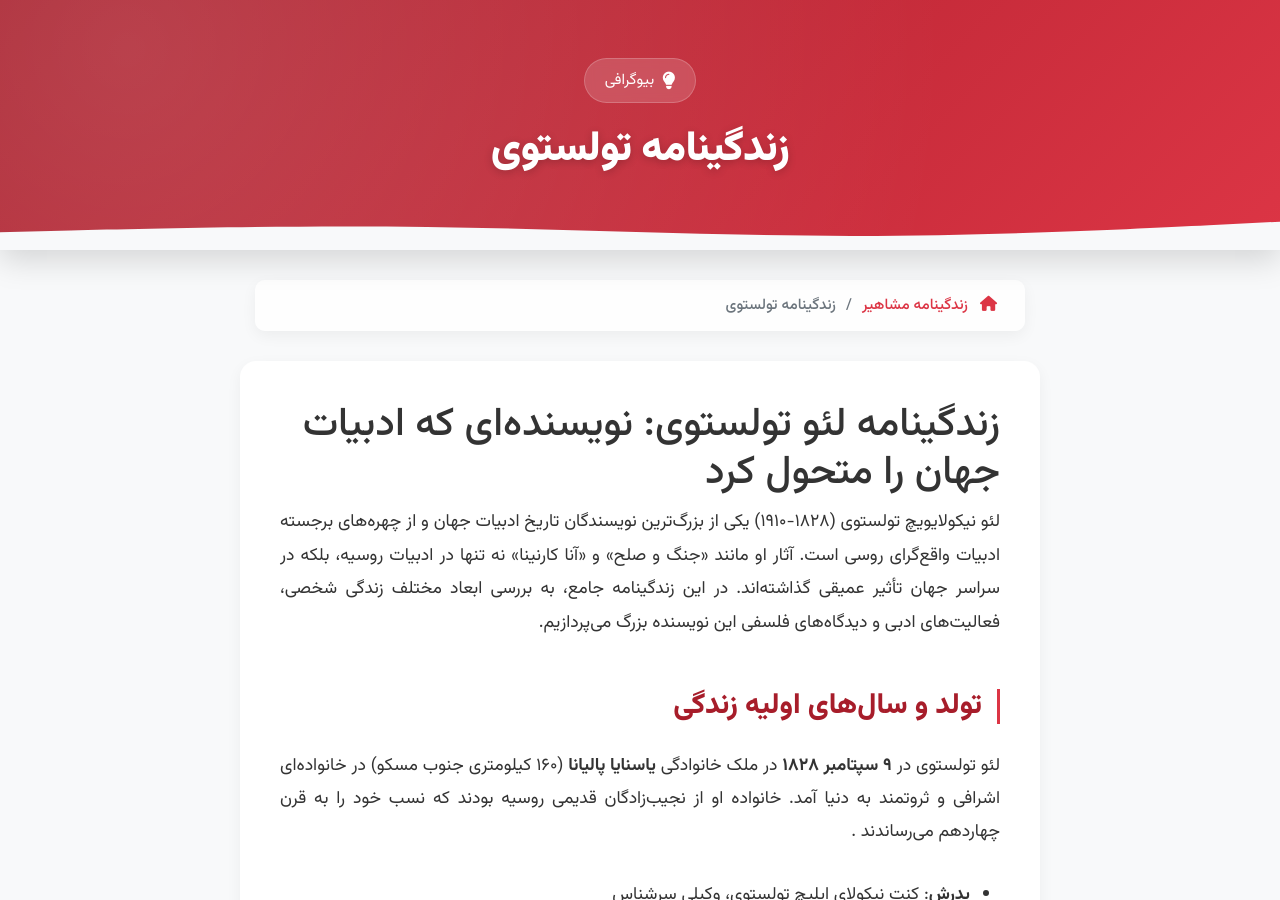
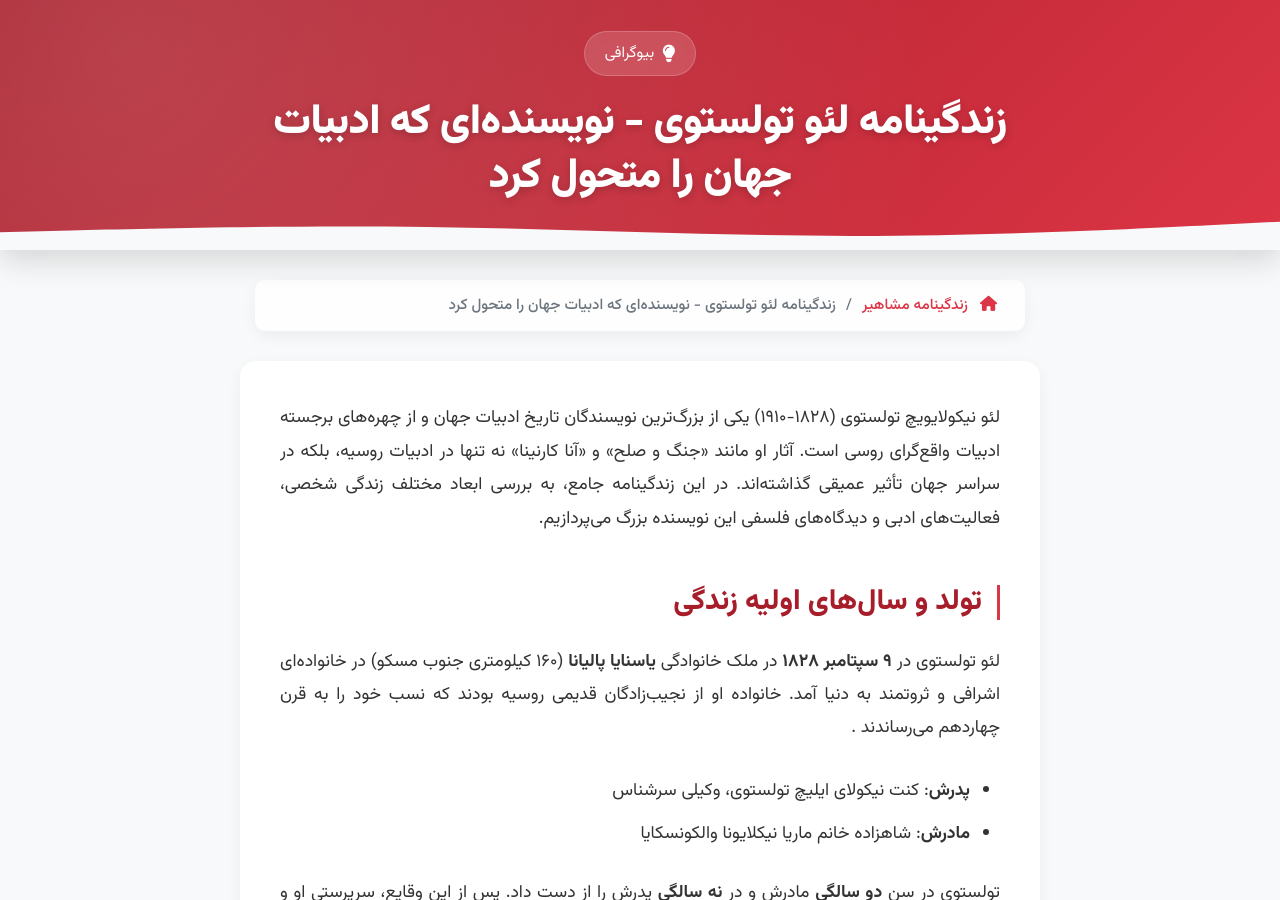
Before and after one commit to darkblog/darkblog.github.io, a Jekyll site: the page built from _posts/2025-7-11-85.md, in a window 1280 px wide and 900 px high. Built offline with Jekyll 4.4.1, drawn with Linux system fonts in a browser that asks for light colours.

Commit message:
Update 2025-7-11-85.md

```diff
--- a/_posts/2025-7-11-85.md
+++ b/_posts/2025-7-11-85.md
@@ -1,14 +1,11 @@
 ---
 layout: post
-title: زندگینامه تولستوی
+title: زندگینامه لئو تولستوی - نویسنده‌ای که ادبیات جهان را متحول کرد
 ---
-
-# زندگینامه لئو تولستوی: نویسنده‌ای که ادبیات جهان را متحول کرد
 
 لئو نیکولایویچ تولستوی (۱۸۲۸-۱۹۱۰) یکی از بزرگ‌ترین نویسندگان تاریخ ادبیات جهان و از چهره‌های برجسته ادبیات واقع‌گرای روسی است. آثار او مانند «جنگ و صلح» و «آنا کارنینا» نه تنها در ادبیات روسیه، بلکه در سراسر جهان تأثیر عمیقی گذاشته‌اند. در این زندگینامه جامع، به بررسی ابعاد مختلف زندگی شخصی، فعالیت‌های ادبی و دیدگاه‌های فلسفی این نویسنده بزرگ می‌پردازیم.
 
 ## تولد و سال‌های اولیه زندگی
-
 لئو تولستوی در **۹ سپتامبر ۱۸۲۸** در ملک خانوادگی **یاسنایا پالیانا** (۱۶۰ کیلومتری جنوب مسکو) در خانواده‌ای اشرافی و ثروتمند به دنیا آمد. خانواده او از نجیب‌زادگان قدیمی روسیه بودند که نسب خود را به قرن چهاردهم می‌رساندند .
 
 - **پدرش**: کنت نیکولای ایلیچ تولستوی، وکیلی سرشناس
@@ -17,13 +14,11 @@ title: زندگینامه تولستوی
 تولستوی در سن **دو سالگی** مادرش و در **نه سالگی** پدرش را از دست داد. پس از این وقایع، سرپرستی او و چهار خواهر و برادرش ابتدا به مادربزرگ و سپس به عمه‌اش **تاتیانا الکساندرونا** سپرده شد. تولستوی بعدها از عمه‌اش به عنوان مهم‌ترین فرد در دوران کودکی و نوجوانی خود یاد کرد .
 
 ## تحصیلات و سال‌های جوانی
-
 تولستوی تحصیلات ابتدایی را در خانه و زیر نظر معلمان خصوصی فرانسوی و آلمانی گذراند. در سال **۱۸۴۴** در **دانشگاه قازان** در رشته زبان‌های شرقی ثبت‌نام کرد، اما به دلیل نمرات ضعیف و زندگی عیاشانه، نتوانست در این رشته موفق شود و به **رشته حقوق** تغییر رشته داد .
 
 در سال **۱۸۴۷**، قبل از دریافت مدرک دانشگاه را ترک کرد و به یاسنایا پالیانا بازگشت. او در این دوره تلاش کرد به مدیریت املاک خانوادگی بپردازد و وضعیت کشاورزان تحت سرپرستی خود را بهبود بخشد، اما این تلاش‌ها چندان موفق نبود .
 
 ## خدمت نظامی و آغاز نویسندگی
-
 در سال **۱۸۵۱**، تحت تأثیر برادر بزرگترش نیکولای، به **ارتش قفقاز** پیوست. تجربیات او از زندگی نظامی و شرکت در **جنگ کریمه** (۱۸۵۳-۱۸۵۶) تأثیر عمیقی بر او گذاشت و دستمایه بسیاری از آثارش شد .
 
 اولین اثر ادبی تولستوی با عنوان **«کودکی»** در سال ۱۸۵۲ در مجله معاصر منتشر شد. این کتاب بخش اول از یک سه‌گانه زندگینامه‌ای بود که با «نوجوانی» (۱۸۵۴) و «جوانی» (۱۸۵۷) ادامه یافت .
@@ -31,7 +26,6 @@ title: زندگینامه تولستوی
 در دوران خدمت در سواستوپول، مجموعه‌ای از داستان‌های کوتاه با عنوان **«حکایت‌های سواستوپول»** (۱۸۵۵) نوشت که در آن‌ها چهره واقعی جنگ را بدون پیرایه‌های رمانتیک به تصویر کشید .
 
 ## سفرهای اروپایی و فعالیت‌های آموزشی
-
 پس از ترک ارتش در سال ۱۸۵۶، تولستوی به **اروپا** سفر کرد و از کشورهای فرانسه، انگلستان، آلمان، ایتالیا و سوئیس دیدن نمود. در این سفرها با چهره‌های سرشناسی مانند **چارلز دیکنز** و **ایوان تورگنیف** ملاقات کرد .
 
 تحت تأثیر این سفرها و اندیشه‌های **ژان ژاک روسو**، پس از بازگشت به روسیه به **فعالیت‌های آموزشی** روی آورد. او در یاسنایا پالیانا مدرسه‌ای برای کودکان روستایی تأسیس کرد و روش‌های آموزشی نوآورانه‌ای را به کار گرفت که بر یادگیری طبیعی و بدون اجبار تأکید داشت .
@@ -40,43 +34,35 @@ title: زندگینامه تولستوی
 > «هرگاه به مدرسه قدم می‌گذارم، با مشاهده چهره‌های کثیف و لاغر، موهای ژولیده و برق چشمان این کودکان فقیر، دستخوش ناآرامی و نفرت می‌شوم... من آموزش و پرورش را فقط برای توده‌ها می‌خواهم» .
 
 ## ازدواج و سال‌های پربار ادبی
-
 در سال **۱۸۶۲**، در سن ۳۴ سالگی با **سوفیا آندریونا برس** (معروف به سونیا)، دختر یک پزشک برجسته مسکویی که ۱۶ سال از او جوان‌تر بود، ازدواج کرد. این ازدواج در ابتدا بسیار موفق بود و حاصل آن **۱۳ فرزند** بود (که چهارتای آن‌ها در کودکی درگذشتند) .
 
 این دوره از زندگی تولستوی، **پربارترین دوره ادبی** او بود. در حالی که سوفیا مسئولیت امور خانه و مدیریت املاک را بر عهده داشت، تولستوی می‌توانست به طور کامل بر نوشتن تمرکز کند. سوفیا همچنین در تکمیل آثار همسرش نقش مهمی داشت و دست‌نویس‌های او را بازنویسی می‌کرد .
 
 ## شاهکارهای ادبی
-
 ### جنگ و صلح (۱۸۶۹)
-
 تولستوی نوشتن این رمان عظیم را در سال ۱۸۶۳ آغاز کرد و در سال ۱۸۶۹ به پایان رساند. «جنگ و صلح» که در ابتدا به صورت سریالی منتشر شد، زندگی چند خانواده اشرافی روس را در خلال **جنگ‌های ناپلئونی** و به ویژه **تهاجم ناپلئون به روسیه در ۱۸۱۲** به تصویر می‌کشد .
 
 این رمان با بیش از ۵۸۰ شخصیت، ترکیبی از داستان تاریخی، فلسفه و تحلیل روان‌شناختی است و بسیاری آن را **بزرگ‌ترین رمان جهان** می‌دانند. تولستوی در این اثر به بررسی مفاهیمی مانند **جبر تاریخی**، **معنای زندگی** و **نقش فرد در تاریخ** می‌پردازد .
 
 ### آنا کارنینا (۱۸۷۷)
-
 پس از موفقیت «جنگ و صلح»، تولستوی نوشتن دومین شاهکار خود، «آنا کارنینا» را در سال ۱۸۷۳ آغاز کرد و در ۱۸۷۷ به پایان رساند. این رمان تراژدی **آنا کارنینا**، زنی از طبقه اشراف را روایت می‌کند که به خاطر عشق به افسری جوان به نام **ورونسکی**، خانواده خود را ترک می‌کند و در نهایت به دلیل فشارهای اجتماعی و عذاب وجدان، خودکشی می‌کند .
 
 این رمان به بررسی موضوعاتی مانند **خیانت**، **ازدواج**، **اخلاق** و **جامعه اشرافی روسیه** می‌پردازد. خط داستانی موازی کتاب که مربوط به شخصیت **لوین** است، بسیاری از دیدگاه‌ها و تجربیات خود تولستوی را منعکس می‌کند .
 
 ### مرگ ایوان ایلیچ (۱۸۸۶)
-
 این رمان کوتاه که یکی از برجسته‌ترین آثار ادبی درباره مرگ است، داستان قاضی موفقی را روایت می‌کند که با تشخیص بیماری لاعلاج، به تدریج با واقعیت مرگ خود روبرو می‌شود. این اثر تأثیر عمیقی بر فلسفه **اگزیستانسیالیسم** داشت .
 
 ## بحران روحی و تحول فکری
-
 پس از اتمام «آنا کارنینا»، تولستوی دچار **بحران روحی عمیقی** شد. او که به اوج شهرت و موفقیت مادی رسیده بود، ناگهان احساس پوچی کرد و به دنبال **معنای زندگی** رفت. این بحران او را به سمت **مذهب** و **فلسفه اخلاقی** سوق داد .
 
 تولستوی در این دوره به شدت از **کلیسای ارتدکس روسیه** انتقاد کرد و به دنبال تفسیری شخصی از تعالیم مسیح رفت. او به **ساده‌زیستی** روی آورد، از مالکیت شخصی دست کشید و مانند دهقانان زندگی کرد. این تغییرات باعث تنش‌هایی در زندگی خانوادگی او شد، به ویژه با همسرش سوفیا که نگران آینده فرزندانشان بود .
 
 ## سال‌های پایانی و مرگ
-
 در اکتبر ۱۹۱۰، در سن ۸۲ سالگی، تولستوی به دلیل اختلافات خانوادگی و تمایل به زندگی در انزوا، به همراه پزشک و کوچکترین دخترش **الکساندرا** از یاسنایا پالیانا فرار کرد. او که قصد داشت به صومعه‌ای در جنوب روسیه برود، در راه بیمار شد و در **ایستگاه راه‌آهن آستاپوفو** متوقف شد .
 
 تولستوی در ۲۰ نوامبر ۱۹۱۰ بر اثر **ذات‌الریه** درگذشت. پیکر او در **یاسنایا پالیانا** و در مکانی ساده و بدون هیچ سنگ قبری به خاک سپرده شد، مطابق با اعتقاداتش به ساده‌زیستی .
 
 ## میراث و تأثیرات
-
 لئو تولستوی نه تنها یک نویسنده بزرگ، بلکه یک **مصلح اجتماعی**، **فیلسوف اخلاق** و **معلم** بود. آثار او تأثیر عمیقی بر نویسندگان بعدی مانند **مارسل پروست**، **جیمز جویس** و **ویرجینیا وولف** گذاشت .
 
 برخی از مهم‌ترین ویژگی‌های سبک نوشتاری تولستوی عبارتند از:
@@ -88,7 +74,6 @@ title: زندگینامه تولستوی
 تولستوی در طول زندگی‌اش نامزد دریافت **جایزه نوبل ادبیات** و **جایزه صلح نوبل** شد، اما هرگز آن‌ها را دریافت نکرد. با این حال، امروزه او را به عنوان یکی از **بزرگ‌ترین رمان‌نویسان جهان** می‌شناسند و آثارش به ده‌ها زبان ترجمه شده‌اند .
 
 ## جملات ماندگار از تولستوی
-
 - «همه خانواده‌های خوشبخت شبیه یکدیگرند؛ اما هر خانواده نگون‌بختی به شیوه خاص خود نگون‌بخت است.» (آنا کارنینا)
 - «اگر همواره در فکر کمال باشی، هیچ‌گاه به رضایت نخواهی رسید.» (آنا کارنینا)
 - «تا زمانی که عاشق نشده‌ایم، در خواب به سر می‌بریم.» (جنگ و صلح)
```
